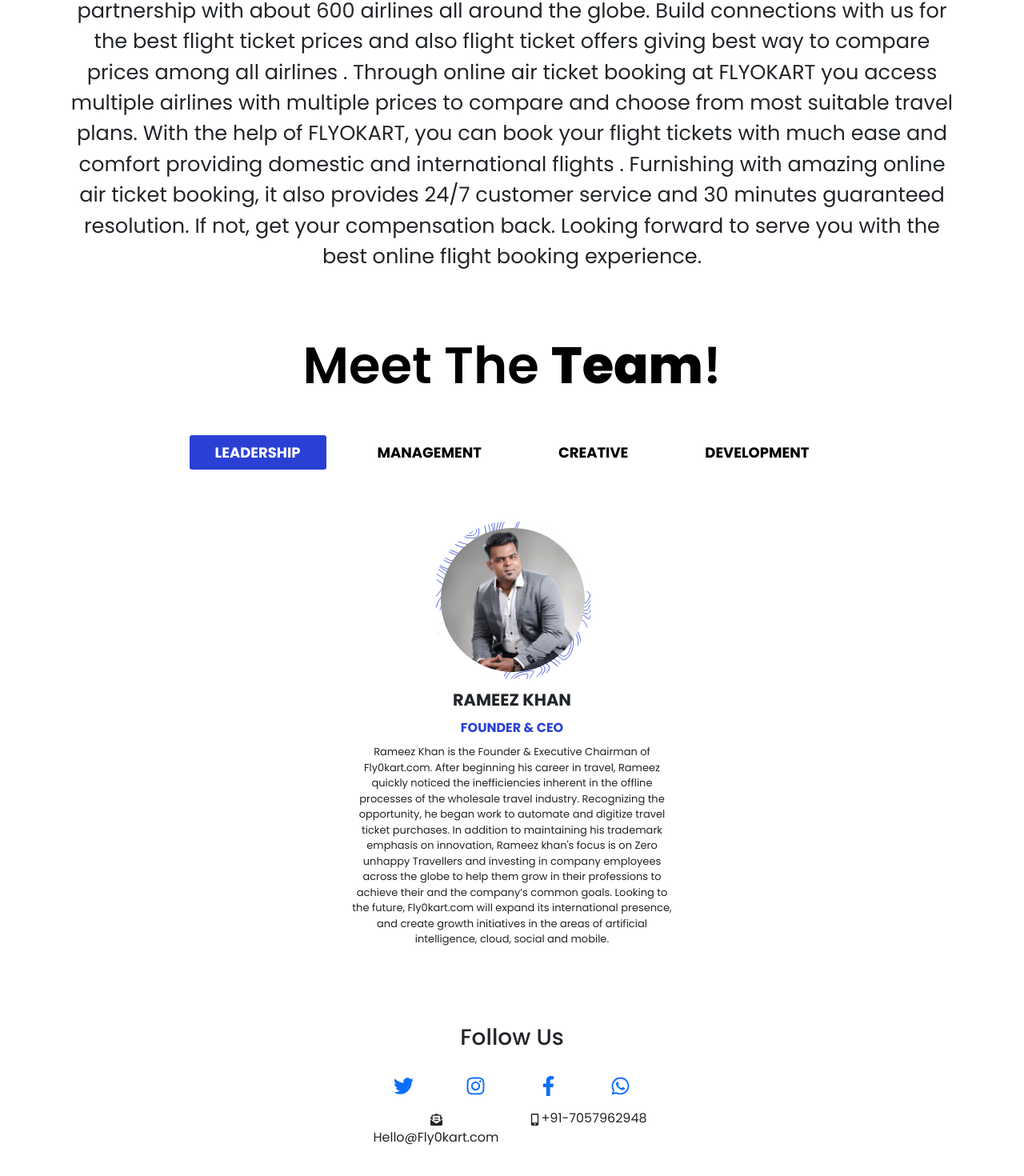
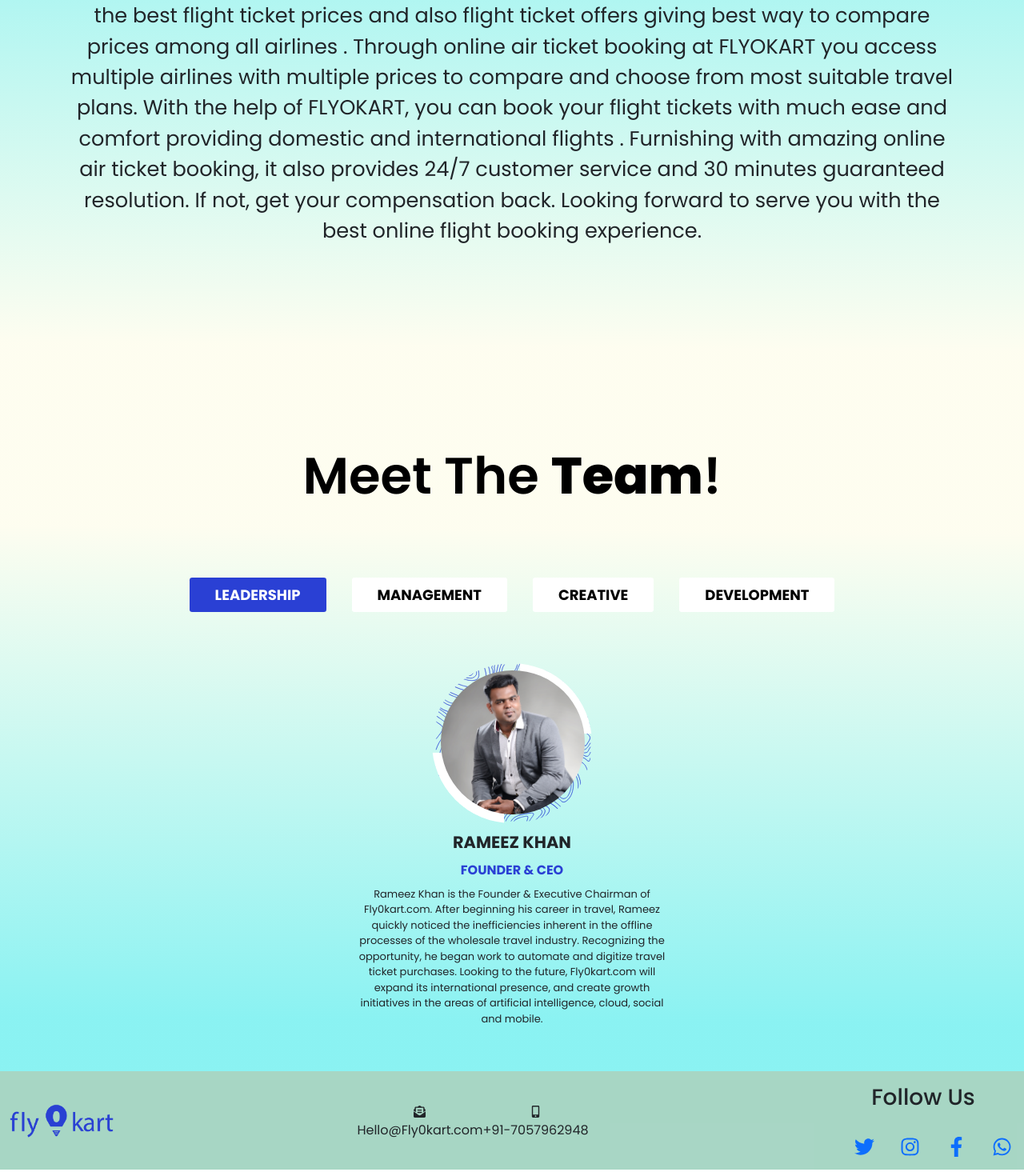
Before and after one commit to Fly0kart-2021/Fly0kart-Website, a React (Create React App) app: page /about in a window 1280 px wide. Shown: the part 375-1845 px from the top of the page at 80% size. Built offline with nearby package versions, Linux system fonts and the light colour scheme.

Commit message:
changing done on about us page

```diff
--- a/src/components/AboutUs/MeetTheTeam/Data.js
+++ b/src/components/AboutUs/MeetTheTeam/Data.js
@@ -24,7 +24,7 @@
         image: Rameez,
         name: "Rameez Khan",
         description:
-          "Rameez Khan is the Founder & Executive Chairman of Fly0kart.com. After beginning his career in travel, Rameez quickly noticed the inefficiencies inherent in the offline processes of the wholesale travel industry. Recognizing the opportunity, he began work to automate and digitize travel ticket purchases. In addition to maintaining his trademark emphasis on innovation, Rameez khan's focus is on Zero unhappy Travellers and investing in company employees across the globe to help them grow in their professions to achieve their and the company’s common goals. Looking to the future, Fly0kart.com will expand its international presence, and create growth initiatives in the areas of artificial intelligence, cloud, social and mobile.",
+          "Rameez Khan is the Founder & Executive Chairman of Fly0kart.com. After beginning his career in travel, Rameez quickly noticed the inefficiencies inherent in the offline processes of the wholesale travel industry. Recognizing the opportunity, he began work to automate and digitize travel ticket purchases. Looking to the future, Fly0kart.com will expand its international presence, and create growth initiatives in the areas of artificial intelligence, cloud, social and mobile.",
       },
     ],
   ],
@@ -73,7 +73,7 @@
         image: Tarun,
         name: "Tarun Pratap singh",
         description:
-          "Tarun is a graphic designer intern at Fly0kart, from Chhatarpur (M.P.), India. He is currently pursuing B.A hnrs. From Maharaja chhatrasal Bundelkhand university. He is in love with the art of filmmaking, sports and history. Always in search for ideas and opportunity to learn. He thanks Fly0kart for giving this opportunity to make him better in this field.",
+          "Tarun is a graphic designer intern at Fly0kart, from Chhatarpur (M.P.), India. He is currently pursuing B.A hnrs. From Maharaja chhatrasal Bundelkhand university. He is in love with the art of filmmaking, sports and history. He thanks Fly0kart for giving this opportunity to make him better in this field.",
       },
     ],
     [
@@ -91,7 +91,7 @@
         image: Vidhi,
         name: "Vidhi Kapoor",
         description:
-          "Vidhi is a Content Writer at Fly0kart. She is a creative writer who strives to tell unique stories in a distinctive voice and has completed her Bachelor’s in Arts, from MCM DAV College, Chandigarh. She has been acquiring new abilities every day since joining Fly0kart. She finds the work culture friendly and supportive to facilitate the growth of every employee in the best way possible.",
+          "Vidhi is a Content Writer at Fly0kart. She had completed her Bachelor’s in Arts, from MCM DAV College, Chandigarh. She has been acquiring new abilities every day since joining Fly0kart. She finds the work culture friendly and supportive to facilitate the growth of every employee in the best way possible.",
       },
     ],
     [
@@ -109,7 +109,7 @@
         image: Rajiv,
         name: "Rajiv Lochan Dash",
         description:
-          "Digital Marketing Intern at Fly0kart, hailing from Bhubaneswar (Odisha), India. Raiv is currently pursuing B.Tech in Computer Science and Engineering from Silicon Institute of Technology, Bhubaneswar. He is a great fan of books, innovations, stock market, content creating and start-ups. He thanks Fly0kart for giving him an opportunity to work and improve in this field.",
+          "Digital Marketing Intern at Fly0kart. Rajiv is currently pursuing B.Tech in Computer Science and Engineering from Silicon Institute of Technology, Bhubaneswar. He is a great fan of books, innovations, stock market, and content creating. He thanks Fly0kart for giving him an opportunity to work and improve in this field.",
       },
     ],
     [
@@ -118,7 +118,7 @@
         image: Mayur,
         name: "Mayur Vastrakar",
         description:
-          "A Digital Marketer at Fly0kart and a pre-final year undergraduate student at IIT Bhubaneshwar being a native of Bhopal, Madhya Pradesh. Mayur is a very honest and motivated individual who always tries to bring a lot of flexibility to work, in his spare time he prefers reading books and writing poems. It has been a wonderful experience at Fly0kart for Mayur till now and this platform is providing a perfect mix of professionalism and a friendly environment.",
+          "A Digital Marketer at Fly0kart and a pre-final year undergraduate student at IIT Bhubaneshwar. It has been a wonderful experience at Fly0kart for Mayur till now and this platform is providing a perfect mix of professionalism and a friendly environment.",
       },
     ],
     [
@@ -127,7 +127,7 @@
         image: Manjeetesh,
         name: "Manjeetesh Choudhury",
         description:
-          "Video editor, who has completed VFX Prime course from Arena Animation Shillong, Manjeetesh has advanced video editing skills and knowledge of the latest video editing software, tools and techniques. He create cools, eye catchy broadcasting videos for Fly0kart.",
+          "Video editor, who has completed VFX Prime course from Arena Animation Shillong, Manjeetesh has advanced video editing skills and knowledge of the latest video editing software, tools and techniques.",
       },
     ],
     [
@@ -174,7 +174,7 @@
         image: Sarvesh,
         name: "Sarvesh Rajpure",
         description:
-          "Sarvesh Rajpure is an aspiring full stack web developer, he has completed his bachelor's from University of Pune, India. At FlyOkart, he gets to learn and practice various technologies used in web development. Sarvesh loves a soothing bike ride on sunday morning after which of course like all developers a cup of Coffee.",
+          "Sarvesh Rajpure is an aspiring full stack web developer, he has completed his bachelor's from University of Pune, India. At FlyOkart, he gets to learn and practice various technologies used in web development.",
       },
     ],
   ],
--- a/src/components/AboutUs/MeetTheTeam/MeetTheTeam.css
+++ b/src/components/AboutUs/MeetTheTeam/MeetTheTeam.css
@@ -3,13 +3,16 @@
   font-weight: 600;
   font-size: 4rem;
   text-align: center;
-  margin: 4rem 0 3rem 0;
+  padding: 4rem 0 3rem 0;
 }
+.bgmt{
+    background-image: linear-gradient( 180.5deg, rgba(252,251,222,0.46) 20.3%,rgba(128, 241, 241, 0.918) 92% );
 
+}
 .teamnav {
   display: flex;
   justify-content: center;
-  margin: 2rem 0 0 0;
+  padding: 2rem 0 0 0;
   flex-wrap: wrap;
 }
 
--- a/src/components/AboutUs/MeetTheTeam/MeetTheTeam.js
+++ b/src/components/AboutUs/MeetTheTeam/MeetTheTeam.js
@@ -22,7 +22,7 @@
   }
 
   return (
-    <div>
+    <div className="bgmt">
       <h1 className="heading" data-aos="fade-up">
         Meet The <strong>Team</strong>!
       </h1>
--- a/src/components/AboutUs/Overview/OverView.css
+++ b/src/components/AboutUs/Overview/OverView.css
@@ -1,8 +1,8 @@
 .companyOverViewContainer {
-  margin: 1rem 0 0 0;
+  height:100vh;
 }
 .companyOverViewTitle {
-  margin: 4rem 0 0 0;
+  padding-top: 2rem;
   text-align: center;
   font-size: 4rem;
   font-weight: 600;
@@ -13,3 +13,7 @@
   text-align: center;
   font-size: 1.6rem;
 }
+.bgov{
+  background-image: linear-gradient( 180.5deg,  rgba(128, 241, 241, 0.918) 12.3%, rgba(252,251,222,0.46) 92% );
+
+}
--- a/src/components/AboutUs/Overview/Overview.js
+++ b/src/components/AboutUs/Overview/Overview.js
@@ -8,7 +8,7 @@
     Aos.init({ duration: 1000 });
   });
   return (
-    <div className="companyOverViewContainer">
+    <div className="companyOverViewContainer bgov">
       <div className="companyOverViewTitle" data-aos="slide-up">
         A Little About <b>Us</b>
       </div>
--- a/src/components/Footer/Footer.js
+++ b/src/components/Footer/Footer.js
@@ -1,12 +1,29 @@
 import React from "react"
-import { Row, Col, Container } from "react-bootstrap"
+import { Row, Col } from "react-bootstrap"
+import logo from "./logo.png";
+import "./footer.css";
 import { FaInstagram, FaFacebookF, FaTwitter, FaWhatsapp, FaEnvelopeOpenText, FaMobileAlt } from 'react-icons/fa';
 
 const Footer = () => {
   return (
-    <Container className="pb-5 pt-4 text-center">
+    <><footer className="d-flex bgf container-fluid">
+      <div class="my-auto ml-5">
+        <img
+          src={logo}
+          width="130"
+          height="42"
+          className="d-inline-block align-top"
+          alt="" />
+      </div>
+        <div className="text-center d-flex my-auto ff">
+
+          <span> <FaEnvelopeOpenText size={15} /><br/>Hello@Fly0kart.com</span>
+          <span><FaMobileAlt size={15} /><br/>+91-7057962948</span>
+
+        </div>
+      <div className="my-auto text-center">
         <h3 className="p-3">Follow Us</h3>
-      <Row className="justify-content-md-center m-3">
+        <Row className="d-flex m-3">
           <Col xs lg="1">
             <a href="">  <FaTwitter size={25} /></a>
           </Col>
@@ -17,13 +34,8 @@
             <a href="#"> <FaWhatsapp size={25} /></a>
           </Col>
         </Row>
-      <Row className="justify-content-md-center">
-
-        <Col xs lg="2"> <FaEnvelopeOpenText size={15} />Hello@Fly0kart.com</Col>
-        <Col xs lg="2"><FaMobileAlt size={15} />+91-7057962948</Col>
-
-      </Row>
-    </Container>
+      </div>
+    </footer></>
   )
 }
 
--- /dev/null
+++ b/src/components/Footer/footer.css
@@ -0,0 +1,9 @@
+.d-flex{
+    justify-content: space-between;
+}
+.ff{
+    justify-content: space-between;
+}
+.bgf{
+    background-color: #9cd1bde1;
+}
```
Also changed, not shown: src/components/Footer/logo.png (added). Lines whose indentation alone changed are shown as unchanged.
